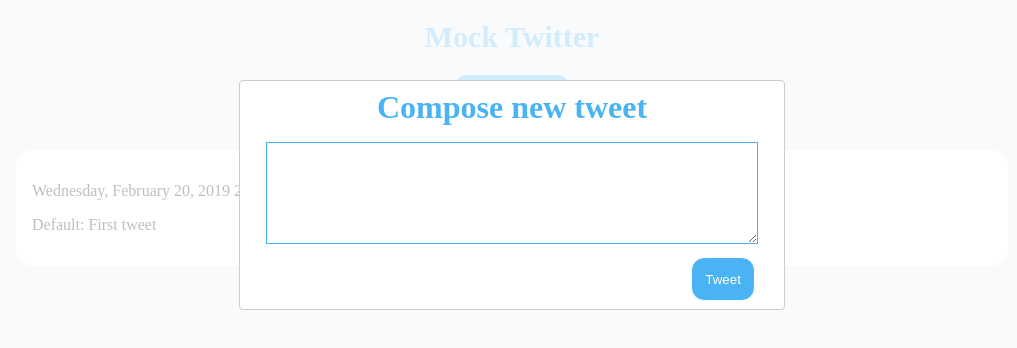
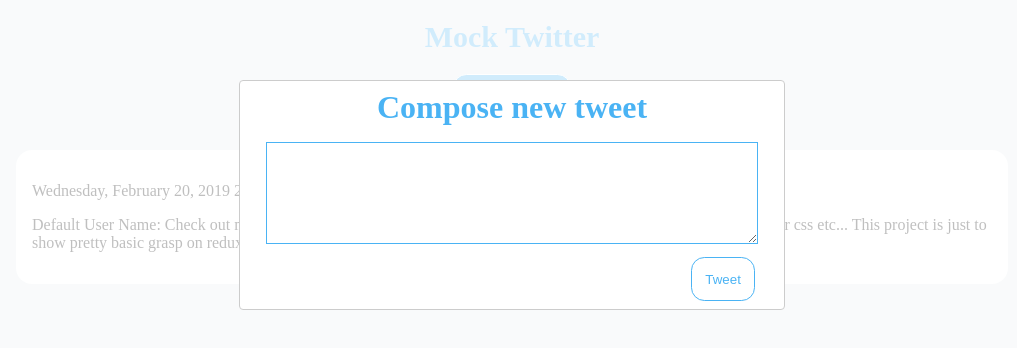
Before and after one commit to MaxwellKendall/mock-twitter, a React app: page / in a window 1280 px wide. Both pictures are taken after a click on the button "Tweet". Shown: the top 348 px of the page, without its empty margins (128-1145 px from the left). Built offline with nearby package versions, Linux system fonts and the light colour scheme.

Commit message:
adding styles to tweet button and disabled state

```diff
--- a/src/actions/index.js
+++ b/src/actions/index.js
@@ -11,7 +11,7 @@
   payload: {
     text,
     timestamp: moment().format("LLLL"),
-    user: "Default"
+    user: "Default User Name"
   }
 });
 
--- a/src/components/ComposeTweetModal.jsx
+++ b/src/components/ComposeTweetModal.jsx
@@ -1,6 +1,7 @@
 import React, { Component } from "react";
 import { connect } from "react-redux";
 import Modal from "react-modal";
+import cx from "classnames";
 
 import { setNewTweet, updateDraftTweet } from "../actions";
 
@@ -15,6 +16,7 @@
   };
 
   render() {
+    const isDisabled = this.props.draftTweet.length === 0;
     return (
       <Modal
         isOpen={this.props.showModal}
@@ -31,7 +33,13 @@
             value={this.props.draftTweet}
             onChange={this.updateDraftTweet}
           />
-          <button onClick={this.setNewTweet}>Tweet</button>
+          <button
+            disabled={isDisabled}
+            onClick={this.setNewTweet}
+            className={cx({ disabled: isDisabled })}
+          >
+            Tweet
+          </button>
         </div>
       </Modal>
     );
--- a/src/reducers/tweets.js
+++ b/src/reducers/tweets.js
@@ -10,8 +10,9 @@
   publishedTweets: [
     {
       timestamp: moment().format("LLLL"),
-      text: "First tweet",
-      user: "Default"
+      text:
+        "Check out my portfolio site at maxwellkendall.github.io which has examples of stuff with cleaner css etc... This project is just to show pretty basic grasp on redux and react.",
+      user: "Default User Name"
     }
   ],
   newTweets: [],
--- a/src/style/_modal.scss
+++ b/src/style/_modal.scss
@@ -37,5 +37,12 @@
     border-radius: 1em;
     align-self: flex-end;
     margin-top: 1em;
+    cursor: pointer;
+  }
+
+  .disabled {
+    border: 1px solid $twitter-blue;
+    background: white;
+    color: $twitter-blue;
   }
 }
```
Also changed, not shown: webpack.prod.js (+47 -35 lines).
